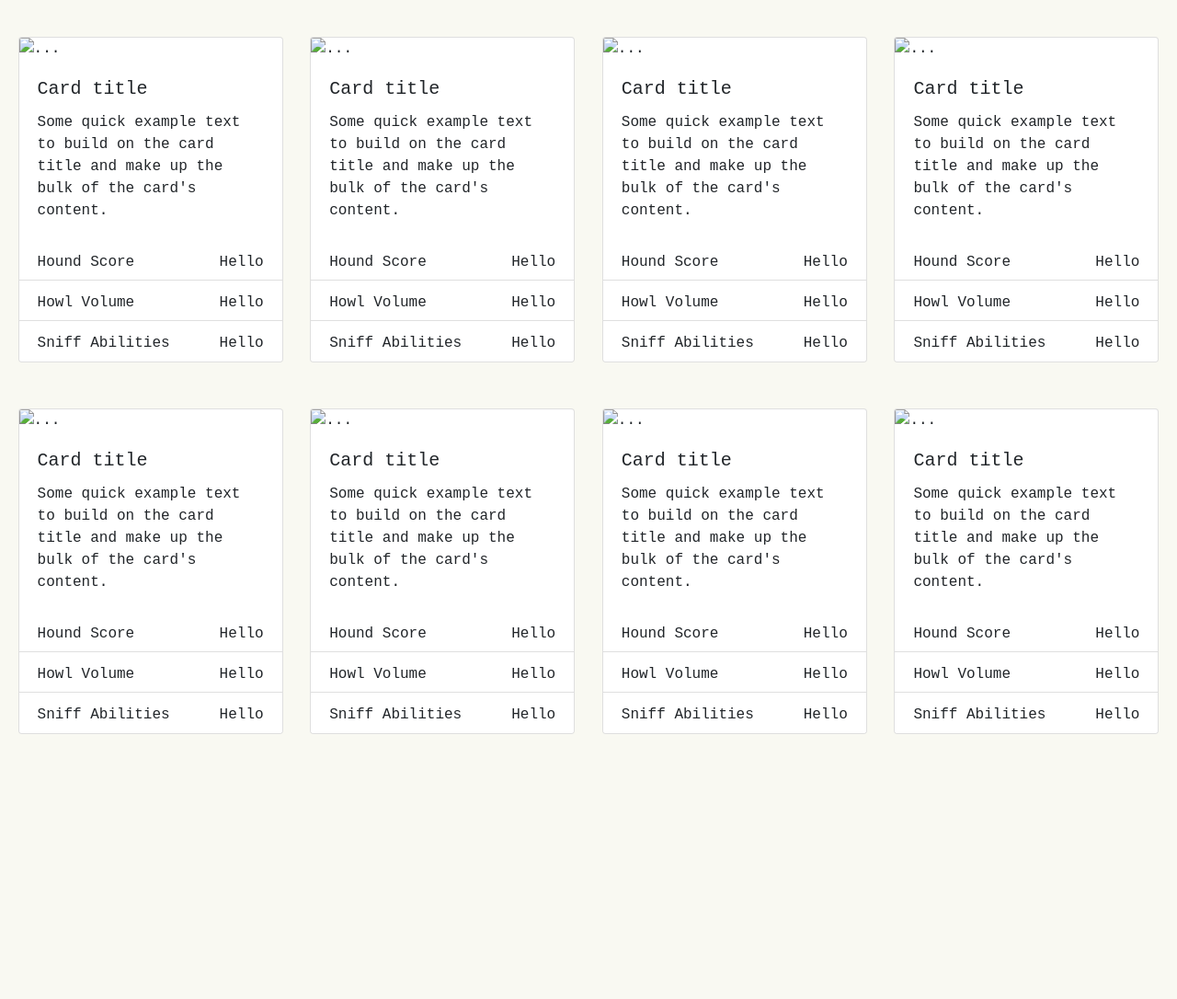
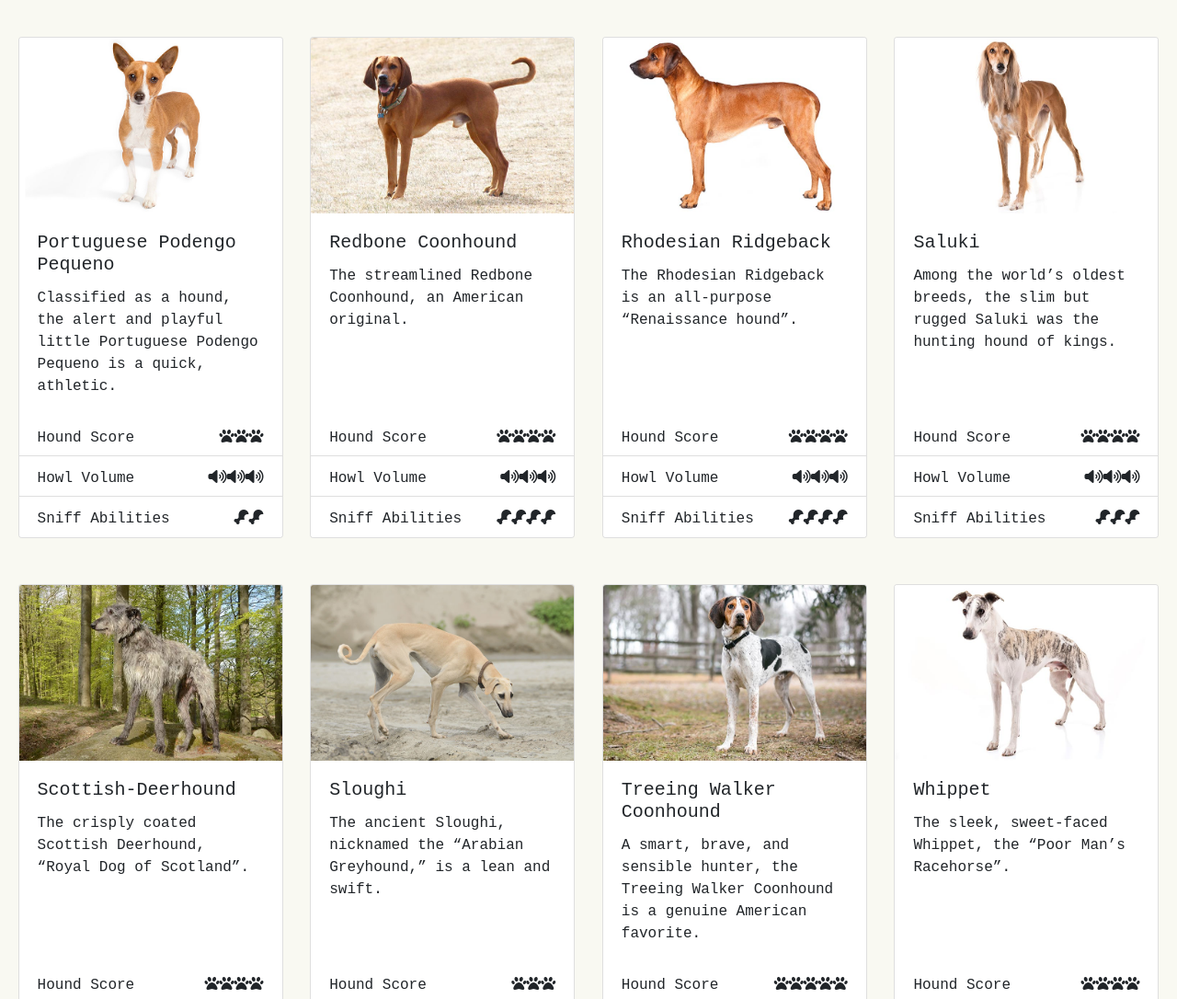
Before and after one commit to diegoro1/HounDex, a plain HTML site: page index.html in a window 1280 px wide. Shown: the part 4460-5546 px from the top of the page at 92% size. Before the commit the page ends 5268 px from the top, so only its background shows below. Drawn offline with nearby package versions, Linux system fonts and the light colour scheme.

Commit message:
cards finished

```diff
--- a/index.html
+++ b/index.html
@@ -368,106 +368,106 @@
                 </div>
 
                 <div class="card" style="width: 18rem;">
-                    <img src="..." class="card-img-top" alt="...">
+                    <img src="dogs/Portuguese-Podengo-Pequeno.jpg" class="card-img-top" alt="Portuguese Podengo Pequeno img">
                     <div class="card-body">
-                    <h5 class="card-title">Card title</h5>
-                    <p class="card-text">Some quick example text to build on the card title and make up the bulk of the card's content.</p>
+                    <h5 class="card-title">Portuguese Podengo Pequeno</h5>
+                    <p class="card-text">Classified as a hound, the alert and playful little Portuguese Podengo Pequeno is a quick, athletic.</p>
                     </div>
                     <ul class="list-group list-group-flush">
-                    <li class="list-group-item"><p class="right">Hound Score </p><p class="left">Hello</p></li>
-                    <li class="list-group-item"><p class="right">Howl Volume </p><p class="left">Hello</p></li>
-                    <li class="list-group-item"><p class="right">Sniff Abilities </p><p class="left">Hello</p></li>
+                    <li class="list-group-item"><p class="right">Hound Score </p><p class="left"><i class="fas fa-paw"></i><i class="fas fa-paw"></i><i class="fas fa-paw"></i></p></li>
+                    <li class="list-group-item"><p class="right">Howl Volume </p><p class="left"><i class="fas fa-volume-up"></i><i class="fas fa-volume-up"></i><i class="fas fa-volume-up"></i></p></li>
+                    <li class="list-group-item"><p class="right">Sniff Abilities </p><p class="left"><i class="fas fa-drumstick-bite"></i><i class="fas fa-drumstick-bite"></i></p></li>
                     </ul>
                 </div>
 
                 <div class="card" style="width: 18rem;">
-                    <img src="..." class="card-img-top" alt="...">
+                    <img src="dogs/Redbone-Coonhound.jpg" class="card-img-top" alt="Redbone Coonhound img">
                     <div class="card-body">
-                    <h5 class="card-title">Card title</h5>
-                    <p class="card-text">Some quick example text to build on the card title and make up the bulk of the card's content.</p>
+                    <h5 class="card-title">Redbone Coonhound</h5>
+                    <p class="card-text">The streamlined Redbone Coonhound, an American original.</p>
                     </div>
                     <ul class="list-group list-group-flush">
-                    <li class="list-group-item"><p class="right">Hound Score </p><p class="left">Hello</p></li>
-                    <li class="list-group-item"><p class="right">Howl Volume </p><p class="left">Hello</p></li>
-                    <li class="list-group-item"><p class="right">Sniff Abilities </p><p class="left">Hello</p></li>
+                    <li class="list-group-item"><p class="right">Hound Score </p><p class="left"><i class="fas fa-paw"></i><i class="fas fa-paw"></i><i class="fas fa-paw"></i><i class="fas fa-paw"></i></p></li>
+                    <li class="list-group-item"><p class="right">Howl Volume </p><p class="left"><i class="fas fa-volume-up"></i><i class="fas fa-volume-up"></i><i class="fas fa-volume-up"></i></p></li>
+                    <li class="list-group-item"><p class="right">Sniff Abilities </p><p class="left"><i class="fas fa-drumstick-bite"></i><i class="fas fa-drumstick-bite"></i><i class="fas fa-drumstick-bite"></i><i class="fas fa-drumstick-bite"></i></p></li>
                     </ul>
                 </div>
 
                 <div class="card" style="width: 18rem;">
-                    <img src="..." class="card-img-top" alt="...">
+                    <img src="dogs/Rhodesian-Ridgeback.jpg" class="card-img-top" alt="Rhodesian Ridgeback">
                     <div class="card-body">
-                    <h5 class="card-title">Card title</h5>
-                    <p class="card-text">Some quick example text to build on the card title and make up the bulk of the card's content.</p>
+                    <h5 class="card-title">Rhodesian Ridgeback</h5>
+                    <p class="card-text">The Rhodesian Ridgeback is an all-purpose “Renaissance hound”.</p>
                     </div>
                     <ul class="list-group list-group-flush">
-                    <li class="list-group-item"><p class="right">Hound Score </p><p class="left">Hello</p></li>
-                    <li class="list-group-item"><p class="right">Howl Volume </p><p class="left">Hello</p></li>
-                    <li class="list-group-item"><p class="right">Sniff Abilities </p><p class="left">Hello</p></li>
+                    <li class="list-group-item"><p class="right">Hound Score </p><p class="left"><i class="fas fa-paw"></i><i class="fas fa-paw"></i><i class="fas fa-paw"></i><i class="fas fa-paw"></i></p></li>
+                    <li class="list-group-item"><p class="right">Howl Volume </p><p class="left"><i class="fas fa-volume-up"></i><i class="fas fa-volume-up"></i><i class="fas fa-volume-up"></i></p></li>
+                    <li class="list-group-item"><p class="right">Sniff Abilities </p><p class="left"><i class="fas fa-drumstick-bite"></i><i class="fas fa-drumstick-bite"></i><i class="fas fa-drumstick-bite"></i><i class="fas fa-drumstick-bite"></i></p></li>
                     </ul>
                 </div>
 
                 <div class="card" style="width: 18rem;">
-                    <img src="..." class="card-img-top" alt="...">
+                    <img src="dogs/Saluki.jpg" class="card-img-top" alt="Saluki">
                     <div class="card-body">
-                    <h5 class="card-title">Card title</h5>
-                    <p class="card-text">Some quick example text to build on the card title and make up the bulk of the card's content.</p>
+                    <h5 class="card-title">Saluki</h5>
+                    <p class="card-text">Among the world’s oldest breeds, the slim but rugged Saluki was the hunting hound of kings.</p>
                     </div>
                     <ul class="list-group list-group-flush">
-                    <li class="list-group-item"><p class="right">Hound Score </p><p class="left">Hello</p></li>
-                    <li class="list-group-item"><p class="right">Howl Volume </p><p class="left">Hello</p></li>
-                    <li class="list-group-item"><p class="right">Sniff Abilities </p><p class="left">Hello</p></li>
+                    <li class="list-group-item"><p class="right">Hound Score </p><p class="left"><i class="fas fa-paw"></i><i class="fas fa-paw"></i><i class="fas fa-paw"></i><i class="fas fa-paw"></i></p></li>
+                    <li class="list-group-item"><p class="right">Howl Volume </p><p class="left"><i class="fas fa-volume-up"></i><i class="fas fa-volume-up"></i><i class="fas fa-volume-up"></i></p></li>
+                    <li class="list-group-item"><p class="right">Sniff Abilities </p><p class="left"><i class="fas fa-drumstick-bite"></i><i class="fas fa-drumstick-bite"></i><i class="fas fa-drumstick-bite"></i></p></li>
                     </ul>
                 </div>
 
                 <div class="card" style="width: 18rem;">
-                    <img src="..." class="card-img-top" alt="...">
+                    <img src="dogs/Scottish-Deerhound.jpg" class="card-img-top" alt="Scottish-Deerhound">
                     <div class="card-body">
-                    <h5 class="card-title">Card title</h5>
-                    <p class="card-text">Some quick example text to build on the card title and make up the bulk of the card's content.</p>
+                    <h5 class="card-title">Scottish-Deerhound</h5>
+                    <p class="card-text">The crisply coated Scottish Deerhound, “Royal Dog of Scotland”.</p>
                     </div>
                     <ul class="list-group list-group-flush">
-                    <li class="list-group-item"><p class="right">Hound Score </p><p class="left">Hello</p></li>
-                    <li class="list-group-item"><p class="right">Howl Volume </p><p class="left">Hello</p></li>
-                    <li class="list-group-item"><p class="right">Sniff Abilities </p><p class="left">Hello</p></li>
+                    <li class="list-group-item"><p class="right">Hound Score </p><p class="left"><i class="fas fa-paw"></i><i class="fas fa-paw"></i><i class="fas fa-paw"></i><i class="fas fa-paw"></i></p></li>
+                    <li class="list-group-item"><p class="right">Howl Volume </p><p class="left"><i class="fas fa-volume-up"></i><i class="fas fa-volume-up"></i></p></li>
+                    <li class="list-group-item"><p class="right">Sniff Abilities </p><p class="left"><i class="fas fa-drumstick-bite"></i><i class="fas fa-drumstick-bite"></i></p></li>
                     </ul>
                 </div>
 
                 <div class="card" style="width: 18rem;">
-                    <img src="..." class="card-img-top" alt="...">
+                    <img src="dogs/Sloughi.jpg" class="card-img-top" alt="Sloughi img">
                     <div class="card-body">
-                    <h5 class="card-title">Card title</h5>
-                    <p class="card-text">Some quick example text to build on the card title and make up the bulk of the card's content.</p>
+                    <h5 class="card-title">Sloughi</h5>
+                    <p class="card-text">The ancient Sloughi, nicknamed the “Arabian Greyhound,” is a lean and swift.</p>
                     </div>
                     <ul class="list-group list-group-flush">
-                    <li class="list-group-item"><p class="right">Hound Score </p><p class="left">Hello</p></li>
-                    <li class="list-group-item"><p class="right">Howl Volume </p><p class="left">Hello</p></li>
-                    <li class="list-group-item"><p class="right">Sniff Abilities </p><p class="left">Hello</p></li>
+                    <li class="list-group-item"><p class="right">Hound Score </p><p class="left"><i class="fas fa-paw"></i><i class="fas fa-paw"></i><i class="fas fa-paw"></i></p></li>
+                    <li class="list-group-item"><p class="right">Howl Volume </p><p class="left"><i class="fas fa-volume-up"></i><i class="fas fa-volume-up"></i></p></li>
+                    <li class="list-group-item"><p class="right">Sniff Abilities </p><p class="left"><i class="fas fa-drumstick-bite"></i><i class="fas fa-drumstick-bite"></i></p></li>
                     </ul>
                 </div>
 
                 <div class="card" style="width: 18rem;">
-                    <img src="..." class="card-img-top" alt="...">
+                    <img src="dogs/Treeing-Walker-Coonhound.jpg" class="card-img-top" alt="Treeing Walker Coonhound">
                     <div class="card-body">
-                    <h5 class="card-title">Card title</h5>
-                    <p class="card-text">Some quick example text to build on the card title and make up the bulk of the card's content.</p>
+                    <h5 class="card-title">Treeing Walker Coonhound</h5>
+                    <p class="card-text">A smart, brave, and sensible hunter, the Treeing Walker Coonhound is a genuine American favorite.</p>
                     </div>
                     <ul class="list-group list-group-flush">
-                    <li class="list-group-item"><p class="right">Hound Score </p><p class="left">Hello</p></li>
-                    <li class="list-group-item"><p class="right">Howl Volume </p><p class="left">Hello</p></li>
-                    <li class="list-group-item"><p class="right">Sniff Abilities </p><p class="left">Hello</p></li>
+                    <li class="list-group-item"><p class="right">Hound Score </p><p class="left"><i class="fas fa-paw"></i><i class="fas fa-paw"></i><i class="fas fa-paw"></i><i class="fas fa-paw"></i><i class="fas fa-paw"></i></p></li>
+                    <li class="list-group-item"><p class="right">Howl Volume </p><p class="left"><i class="fas fa-volume-up"></i><i class="fas fa-volume-up"></i><i class="fas fa-volume-up"></i><i class="fas fa-volume-up"></i></p></li>
+                    <li class="list-group-item"><p class="right">Sniff Abilities </p><p class="left"><i class="fas fa-drumstick-bite"></i><i class="fas fa-drumstick-bite"></i><i class="fas fa-drumstick-bite"></i><i class="fas fa-drumstick-bite"></i></p></li>
                     </ul>
                 </div>
 
                 <div class="card" style="width: 18rem;">
-                    <img src="..." class="card-img-top" alt="...">
+                    <img src="dogs/Whippet.jpg" class="card-img-top" alt="Whippet">
                     <div class="card-body">
-                    <h5 class="card-title">Card title</h5>
-                    <p class="card-text">Some quick example text to build on the card title and make up the bulk of the card's content.</p>
+                    <h5 class="card-title">Whippet</h5>
+                    <p class="card-text">The sleek, sweet-faced Whippet, the “Poor Man’s Racehorse”.</p>
                     </div>
                     <ul class="list-group list-group-flush">
-                    <li class="list-group-item"><p class="right">Hound Score </p><p class="left">Hello</p></li>
-                    <li class="list-group-item"><p class="right">Howl Volume </p><p class="left">Hello</p></li>
-                    <li class="list-group-item"><p class="right">Sniff Abilities </p><p class="left">Hello</p></li>
+                    <li class="list-group-item"><p class="right">Hound Score </p><p class="left"><i class="fas fa-paw"></i><i class="fas fa-paw"></i><i class="fas fa-paw"></i><i class="fas fa-paw"></i></p></li>
+                    <li class="list-group-item"><p class="right">Howl Volume </p><p class="left"><i class="fas fa-volume-up"></i><i class="fas fa-volume-up"></i></p></li>
+                    <li class="list-group-item"><p class="right">Sniff Abilities </p><p class="left"><i class="fas fa-drumstick-bite"></i><i class="fas fa-drumstick-bite"></i></p></li>
                     </ul>
                 </div>
             </div>
```
